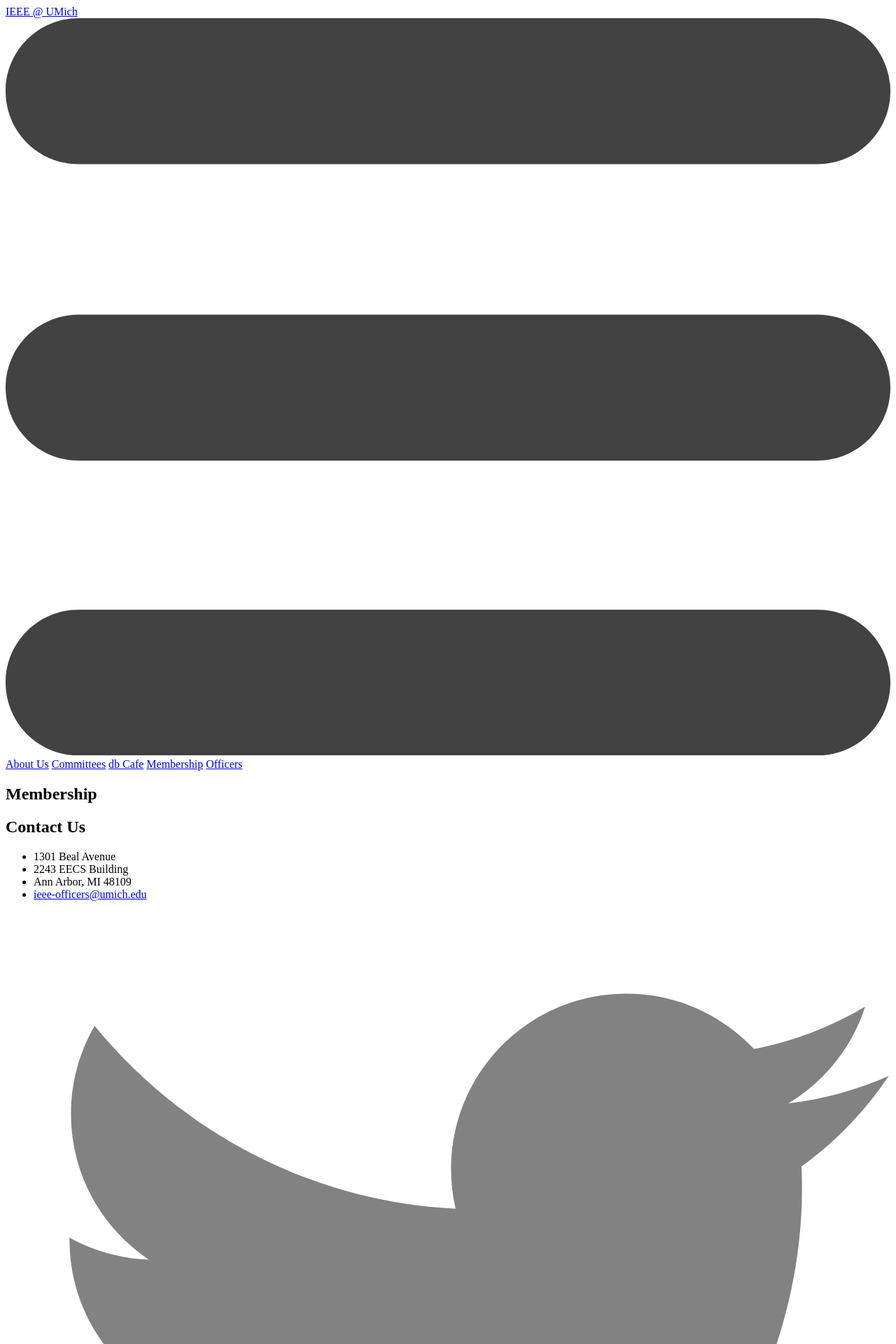
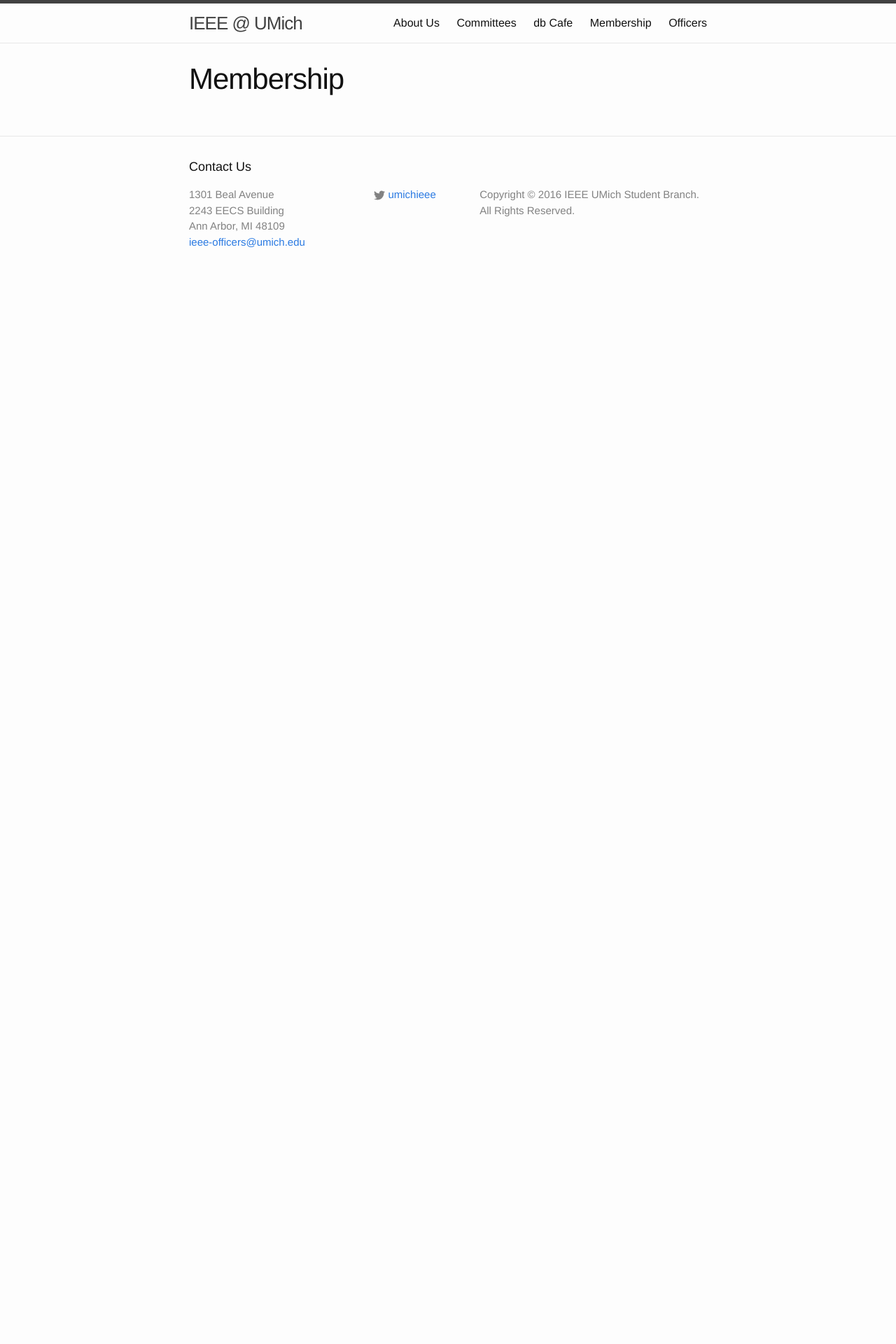
Before and after one commit to ieee-umich/ieee-website, a Jekyll site: the page built from membership.md, in a window 1280 px wide. Shown: the top 1920 px of the page at 70% size. Built offline with Jekyll 4.4.1, drawn with Linux system fonts in a browser that asks for light colours; after the commit the page ends 900 px from its top, so only the background shows below that.

Commit message:
update urls..again

```diff
--- a/_config.yml
+++ b/_config.yml
@@ -9,8 +9,8 @@
 title: IEEE @ UMich
 email: ieee-officers@umich.edu
 description: Copyright © 2016 IEEE UMich Student Branch. All Rights Reserved.
-baseurl: 'ieee-site' # the subpath of your site, e.g. /blog
-url: http://akshayc.me # the base hostname & protocol for your site
+baseurl: ''    # the subpath of your site, e.g. /blog
+url: 'http://achiwhane.github.io/ieee-website' # the base hostname & protocol for your site
 twitter_username: umichieee
 
 # Build settings
```
